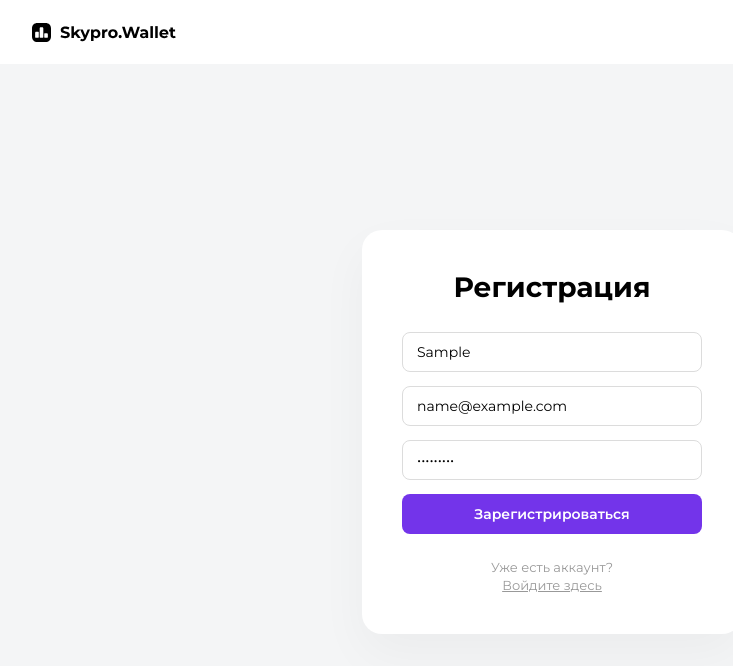
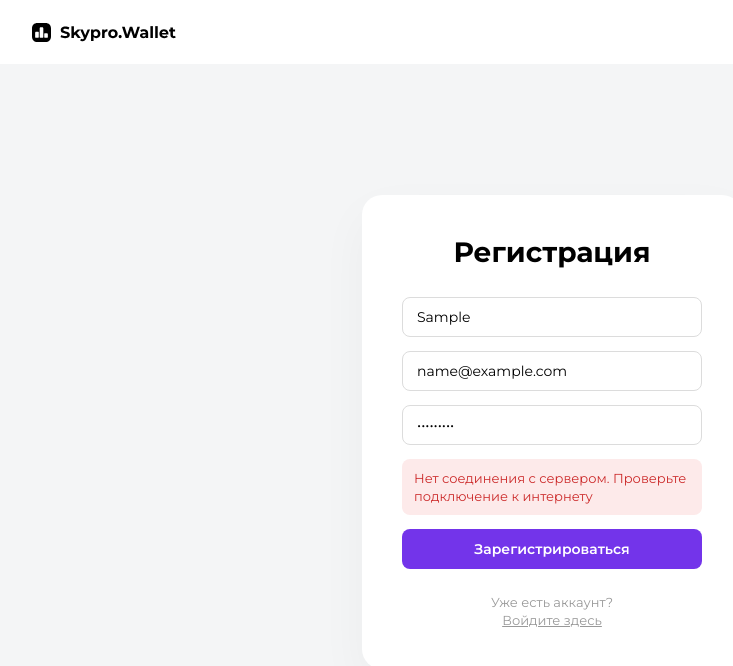
Before and after one commit to drdic/skypro-wallet, a Vue app: page /register in a window 1280 px wide. Both pictures are taken after typing "Sample", "name@example.com", "Sample123" into the empty fields and a click on the button "Зарегистрироваться". Shown: the top 666 px of the page, without its empty margins (88-821 px from the left). Built offline with nearby package versions, Linux system fonts and the light colour scheme; no server answers.

Commit message:
подключил вход и регистрацию к API

```diff
--- a/src/router/index.js
+++ b/src/router/index.js
@@ -6,6 +6,7 @@ import RegisterView from '@/views/RegisterView.vue'
 import AnalysisView from '@/views/AnalysisView.vue'
 import ExitView from '@/views/ExitView.vue'
 import NotFoundView from '@/views/NotFoundView.vue'
+import { isAuthenticated } from '@/services/session.js'
 
 const redirectQuery = window.location.search
 if (redirectQuery.startsWith('?/')) {
@@ -22,11 +23,13 @@ const routes = [
         path: '',
         name: 'home',
         component: HomeView,
+        meta: { requiresAuth: true },
       },
       {
         path: 'analysis',
         name: 'analysis',
         component: AnalysisView,
+        meta: { requiresAuth: true },
       },
       {
         path: 'exit',
@@ -37,11 +40,13 @@ const routes = [
         path: 'login',
         name: 'login',
         component: LoginView,
+        meta: { guestOnly: true },
       },
       {
         path: 'register',
         name: 'register',
         component: RegisterView,
+        meta: { guestOnly: true },
       },
     ],
   },
@@ -57,4 +62,18 @@ const router = createRouter({
   routes,
 })
 
+router.beforeEach((to) => {
+  const authenticated = isAuthenticated()
+
+  if (to.meta.requiresAuth && !authenticated) {
+    return { name: 'login' }
+  }
+
+  if (to.meta.guestOnly && authenticated) {
+    return { name: 'home' }
+  }
+
+  return true
+})
+
 export default router
--- a/src/views/LoginView.vue
+++ b/src/views/LoginView.vue
@@ -10,10 +10,30 @@
       <div class="auth__card">
         <h1 class="auth__title">Вход</h1>
 
-        <form class="auth__form" @submit.prevent>
-          <BaseInput v-model="login" placeholder="ivanova" autocomplete="username" />
-          <BaseInput v-model="password" type="password" placeholder="Пароль" />
-          <BaseButton type="submit">Войти</BaseButton>
+        <form class="auth__form" novalidate @submit.prevent="submit">
+          <BaseInput
+            id="login"
+            v-model="form.login"
+            placeholder="ivanova"
+            autocomplete="username"
+            :error="errors.login"
+            :disabled="isSubmitting"
+          />
+          <BaseInput
+            id="password"
+            v-model="form.password"
+            type="password"
+            placeholder="Пароль"
+            autocomplete="current-password"
+            :error="errors.password"
+            :disabled="isSubmitting"
+          />
+
+          <p v-if="serverError" class="auth__error" role="alert">{{ serverError }}</p>
+
+          <BaseButton type="submit" :disabled="isSubmitting">
+            {{ isSubmitting ? 'Входим...' : 'Войти' }}
+          </BaseButton>
         </form>
 
         <p class="auth__hint">Нужно зарегистрироваться?</p>
@@ -24,13 +44,67 @@
 </template>
 
 <script setup>
-import { ref } from 'vue'
+import { reactive, ref } from 'vue'
+import { useRouter } from 'vue-router'
 import BaseButton from '@/components/BaseButton.vue'
 import BaseInput from '@/components/BaseInput.vue'
 import BaseLogo from '@/components/BaseLogo.vue'
+import { signIn } from '@/services/auth.js'
+import { saveSession } from '@/services/session.js'
+import { validateLogin, validatePassword, hasErrors } from '@/utils/validation.js'
 
-const login = ref('')
-const password = ref('')
+const router = useRouter()
+
+const form = reactive({
+  login: '',
+  password: '',
+})
+
+const errors = reactive({
+  login: '',
+  password: '',
+})
+
+const serverError = ref('')
+const isSubmitting = ref(false)
+
+const validate = () => {
+  errors.login = validateLogin(form.login)
+  errors.password = validatePassword(form.password)
+
+  return !hasErrors(errors)
+}
+
+const clearErrors = () => {
+  errors.login = ''
+  errors.password = ''
+  serverError.value = ''
+}
+
+const submit = async () => {
+  serverError.value = ''
+
+  if (!validate()) {
+    return
+  }
+
+  isSubmitting.value = true
+
+  try {
+    const user = await signIn({
+      login: form.login.trim(),
+      password: form.password,
+    })
+
+    saveSession(user)
+    clearErrors()
+    router.push('/')
+  } catch (error) {
+    serverError.value = error.message
+  } finally {
+    isSubmitting.value = false
+  }
+}
 </script>
 
 <style scoped>
@@ -84,6 +158,15 @@ const password = ref('')
   margin-bottom: 24px;
 }
 
+.auth__error {
+  padding: 10px 12px;
+  border-radius: 8px;
+  background-color: var(--color-danger-light);
+  font-size: 13px;
+  line-height: 18px;
+  color: var(--color-danger);
+}
+
 .auth__hint {
   text-align: center;
   font-size: 13px;
--- a/src/views/RegisterView.vue
+++ b/src/views/RegisterView.vue
@@ -10,16 +10,39 @@
       <div class="auth__card">
         <h1 class="auth__title">Регистрация</h1>
 
-        <form class="auth__form" @submit.prevent>
-          <BaseInput v-model="name" placeholder="Ева Иванова" autocomplete="name" />
-          <BaseInput v-model="email" type="email" placeholder="Эл. почта" autocomplete="email" />
+        <form class="auth__form" novalidate @submit.prevent="submit">
           <BaseInput
-            v-model="password"
+            id="name"
+            v-model="form.name"
+            placeholder="Ева Иванова"
+            autocomplete="name"
+            :error="errors.name"
+            :disabled="isSubmitting"
+          />
+          <BaseInput
+            id="email"
+            v-model="form.login"
+            type="email"
+            placeholder="Эл. почта"
+            autocomplete="email"
+            :error="errors.login"
+            :disabled="isSubmitting"
+          />
+          <BaseInput
+            id="password"
+            v-model="form.password"
             type="password"
             placeholder="Пароль"
             autocomplete="new-password"
+            :error="errors.password"
+            :disabled="isSubmitting"
           />
-          <BaseButton type="submit">Зарегистрироваться</BaseButton>
+
+          <p v-if="serverError" class="auth__error" role="alert">{{ serverError }}</p>
+
+          <BaseButton type="submit" :disabled="isSubmitting">
+            {{ isSubmitting ? 'Регистрируем...' : 'Зарегистрироваться' }}
+          </BaseButton>
         </form>
 
         <p class="auth__hint">Уже есть аккаунт?</p>
@@ -30,14 +53,64 @@
 </template>
 
 <script setup>
-import { ref } from 'vue'
+import { reactive, ref } from 'vue'
+import { useRouter } from 'vue-router'
 import BaseButton from '@/components/BaseButton.vue'
 import BaseInput from '@/components/BaseInput.vue'
 import BaseLogo from '@/components/BaseLogo.vue'
+import { signUp } from '@/services/auth.js'
+import { saveSession } from '@/services/session.js'
+import { validateLogin, validateName, validatePassword, hasErrors } from '@/utils/validation.js'
 
-const name = ref('')
-const email = ref('')
-const password = ref('')
+const router = useRouter()
+
+const form = reactive({
+  name: '',
+  login: '',
+  password: '',
+})
+
+const errors = reactive({
+  name: '',
+  login: '',
+  password: '',
+})
+
+const serverError = ref('')
+const isSubmitting = ref(false)
+
+const validate = () => {
+  errors.name = validateName(form.name)
+  errors.login = validateLogin(form.login)
+  errors.password = validatePassword(form.password)
+
+  return !hasErrors(errors)
+}
+
+const submit = async () => {
+  serverError.value = ''
+
+  if (!validate()) {
+    return
+  }
+
+  isSubmitting.value = true
+
+  try {
+    const user = await signUp({
+      name: form.name.trim(),
+      login: form.login.trim(),
+      password: form.password,
+    })
+
+    saveSession(user)
+    router.push('/')
+  } catch (error) {
+    serverError.value = error.message
+  } finally {
+    isSubmitting.value = false
+  }
+}
 </script>
 
 <style scoped>
@@ -91,6 +164,15 @@ const password = ref('')
   margin-bottom: 24px;
 }
 
+.auth__error {
+  padding: 10px 12px;
+  border-radius: 8px;
+  background-color: var(--color-danger-light);
+  font-size: 13px;
+  line-height: 18px;
+  color: var(--color-danger);
+}
+
 .auth__hint {
   text-align: center;
   font-size: 13px;
```
